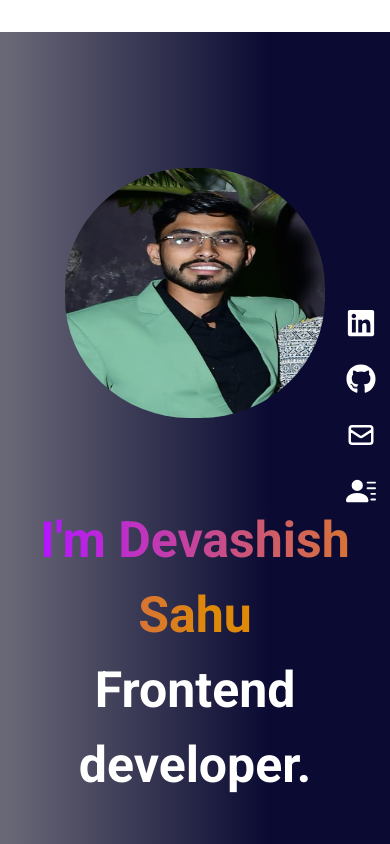
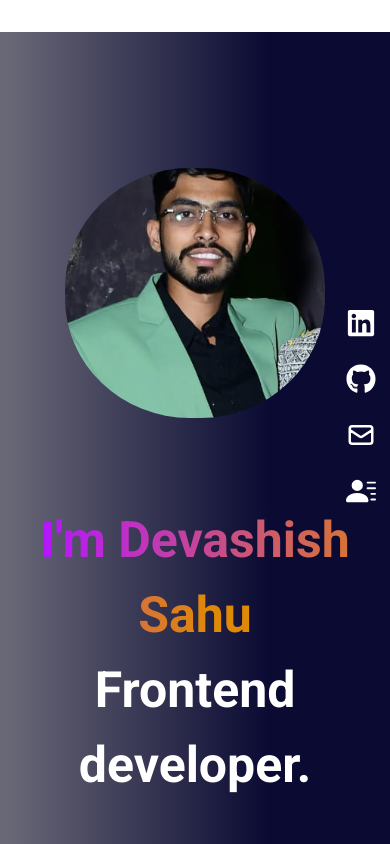
Before and after one commit to Deva9754/Portfolio, a React (Vite) app: page / in a window 390 px wide. Shown: the top 844 px of the page. Built offline with nearby package versions, Linux system fonts and the light colour scheme.

Commit message:
wrapped inside container

```diff
--- a/src/components/profile/profile.css
+++ b/src/components/profile/profile.css
@@ -7,6 +7,8 @@
 .profile img{
     margin-top: 150px;
     height: 250px;
+    object-fit: cover;
+
     width: 250px;
     border-radius: 48%;
 
@@ -95,6 +97,8 @@
 @media(max-width:768px){
     .profile img{
         margin-top: 120px;
+        object-fit: cover;
+
         width: 260px;
     }
     .profile h1{
```
